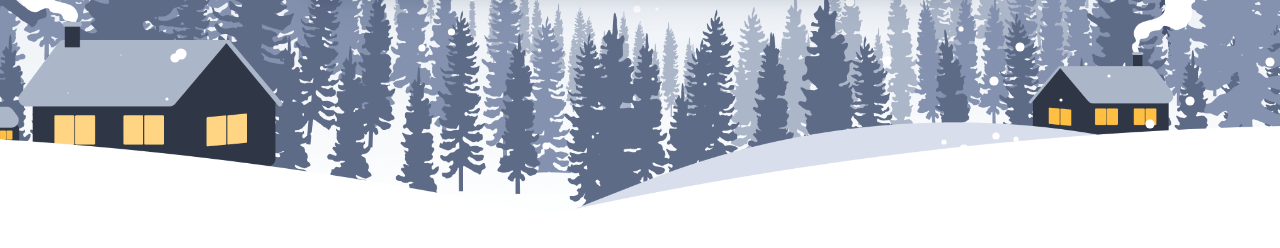
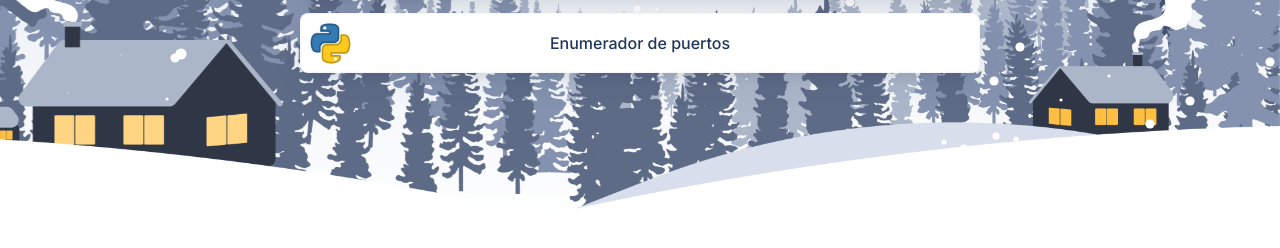
Before and after one commit to xMj0r/linktree, a plain HTML site: page index.html in a window 1280 px wide. Shown: the part 572-820 px from the top of the page. Drawn offline with Linux system fonts and the light colour scheme.

Commit message:
add python script to enumerate ports

```diff
--- a/index.html
+++ b/index.html
@@ -946,6 +946,22 @@
               <span class="item-title text-center"
                 >Generador de QR para wifi</span
               >
+            </a>
+          </div>
+          <div class="page-item-wrap relative">
+            <div class="page-item flex-both-center absolute"></div>
+            <a
+              target="_blank"
+              class="page-item-each py-10 flex-both-center"
+              href="https://github.com/xMj0r/python-tools/blob/main/ports_scanner.py"
+              data-type="page_item"
+            >
+              <img
+                class="link-each-image"
+                data-src="img/others/python.webp"
+                alt="Enumerador de puertos"
+              />
+              <span class="item-title text-center">Enumerador de puertos</span>
             </a>
           </div>
         </div>
```
